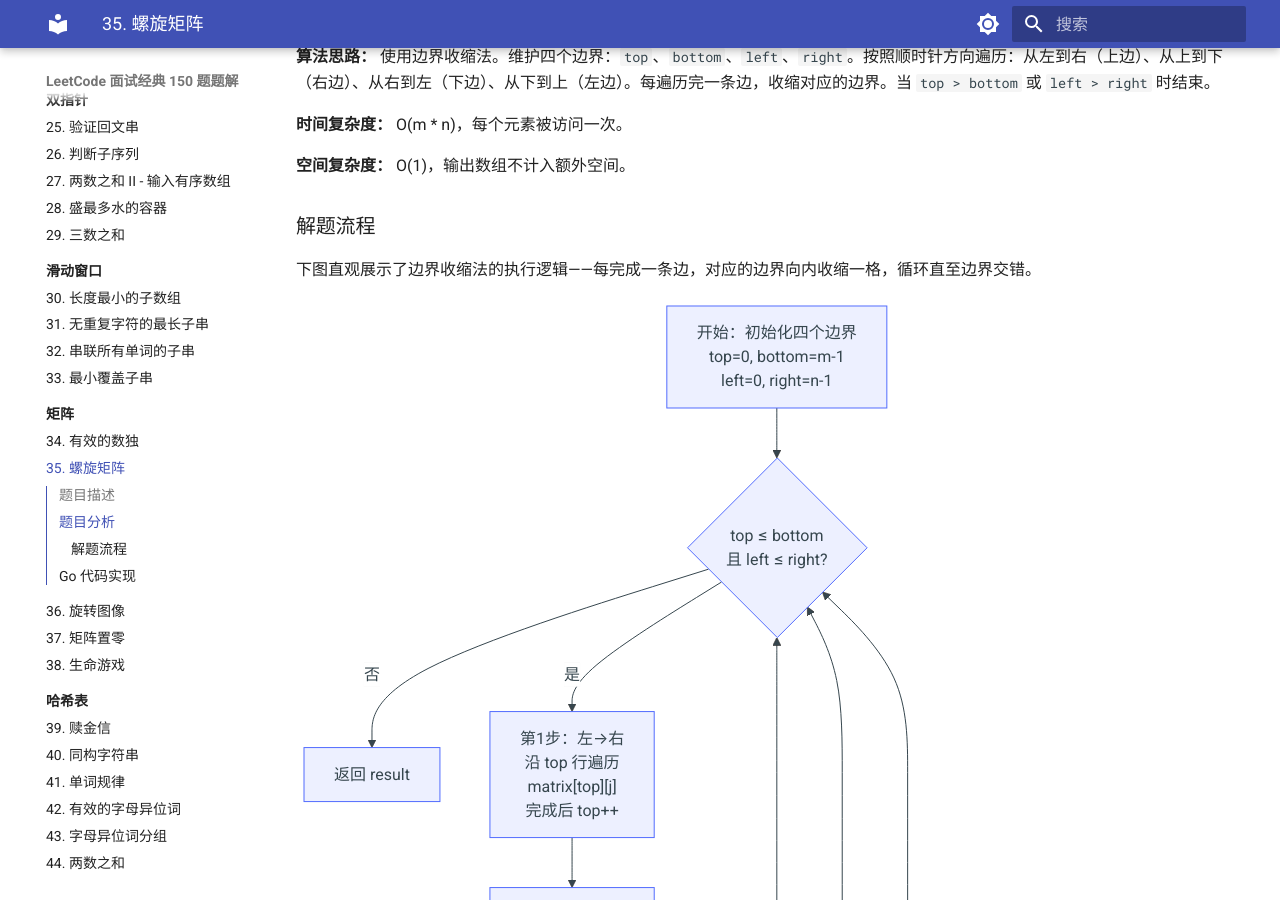
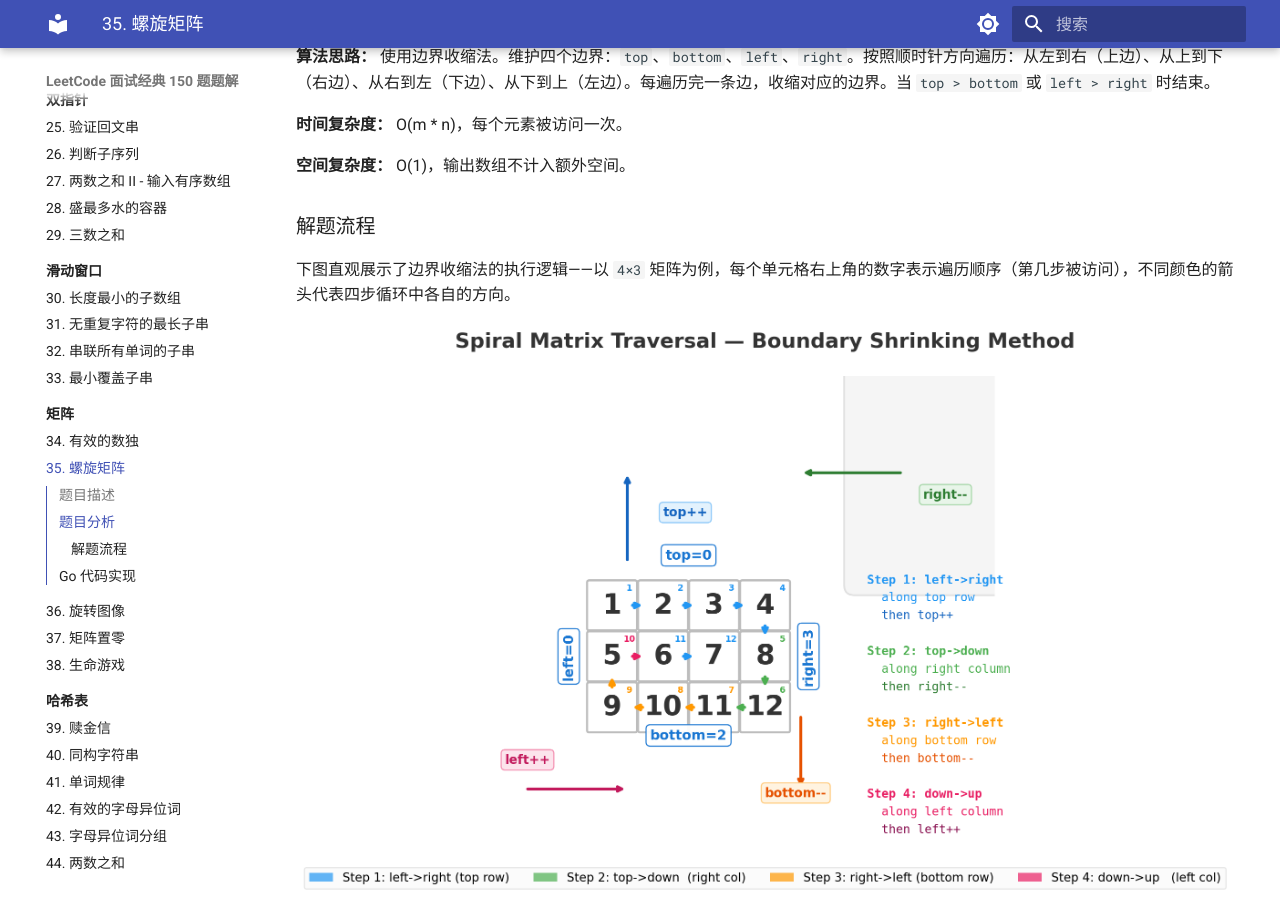
Before and after one commit to YzmjY/leetcode-top-interview-150, an MkDocs documentation site: the page built from docs/04-matrix/35-spiral-matrix.md, in a window 1280 px wide and 900 px high, scrolled down 720 px. Built offline with MkDocs 1.6.1 and Material for MkDocs 9.7.7, drawn with Linux system fonts in a browser that asks for light colours.

Commit message:
feat: 用 matplotlib 生成螺旋矩阵遍历示意图替换 Mermaid 流程图

````diff
--- a/docs/04-matrix/35-spiral-matrix.md
+++ b/docs/04-matrix/35-spiral-matrix.md
@@ -35,23 +35,9 @@
 
 ### 解题流程
 
-下图直观展示了边界收缩法的执行逻辑——每完成一条边，对应的边界向内收缩一格，循环直至边界交错。
+下图直观展示了边界收缩法的执行逻辑——以 `4×3` 矩阵为例，每个单元格右上角的数字表示遍历顺序（第几步被访问），不同颜色的箭头代表四步循环中各自的方向。
 
-```mermaid
-flowchart TD
-    A["开始：初始化四个边界<br/>top=0, bottom=m-1<br/>left=0,  right=n-1"] --> B{"top ≤ bottom<br/>且 left ≤ right?"}
-    B -- 否 --> Z["返回 result"]
-    B -- 是 --> C["第1步：左→右<br/>沿 top 行遍历<br/>matrix[top][j]<br/>完成后 top++"]
-    C --> D["第2步：上→下<br/>沿 right 列遍历<br/>matrix[i][right]<br/>完成后 right--"]
-    D --> E{"top ≤ bottom?"}
-    E -- 是 --> F["第3步：右→左<br/>沿 bottom 行遍历<br/>matrix[bottom][j]<br/>完成后 bottom--"]
-    E -- 否 --> H{"left ≤ right?"}
-    F --> G{"left ≤ right?"}
-    G -- 是 --> H2["第4步：下→上<br/>沿 left 列遍历<br/>matrix[i][left]<br/>完成后 left++"]
-    G -- 否 --> B
-    H2 --> B
-    H -- 否 --> B
-```
+![螺旋矩阵遍历示意图](../assets/spiral-matrix.png)
 
 > **说明：** 第 3 步和第 4 步前分别检查 `top ≤ bottom` 和 `left ≤ right`，是为了防止单行或单列矩阵在已完成第 1、2 步后产生重复遍历。
 
````
Also changed, not shown: docs/assets/spiral-matrix.png (added).
